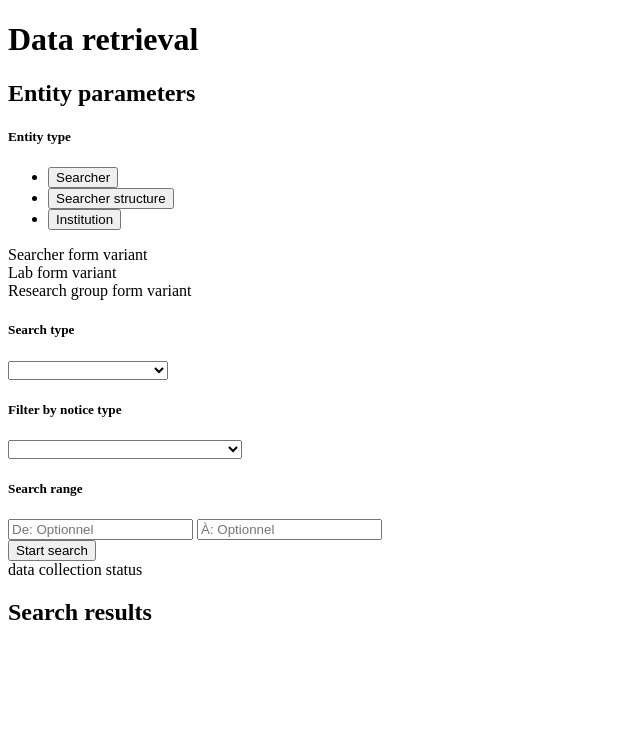
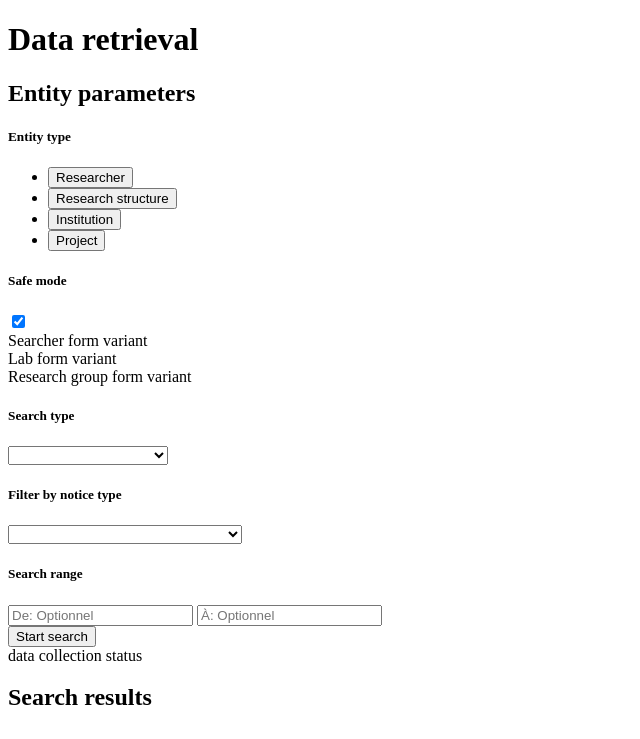
Before and after one commit to CRISalid-esr/svp-harvester, a Python web app: template app/templates/retrieve.html.jinja in a window 1280 px wide. Shown: the part 233-972 px from the top of the page, without its empty margins (0-640 px from the left). Before the commit the page ends 853 px from the top, so only its background shows below. Run offline with Jinja, Linux system fonts and the light colour scheme; the template is opened without the code that fills it, so the values that code supplies are empty.

Commit message:
Safe mode toggle

```diff
--- a/app/templates/package.json
+++ b/app/templates/package.json
@@ -28,6 +28,7 @@
     "axios": "^1.5.0",
     "bootstrap": "^5.3.1",
     "bootstrap-icons": "^1.11.1",
+    "bootstrap5-toggle": "^5.0.6",
     "chart.js": "^2.9.4",
     "datatables.net-dt": "^1.13.6",
     "ejs": "^3.1.9",
--- a/app/templates/retrieve.html.jinja
+++ b/app/templates/retrieve.html.jinja
@@ -3,39 +3,62 @@
 {% block head_title %}{% trans %}Data retrieval{% endtrans %}{% endblock %}
 {% block page_title %}{% trans %}Data retrieval{% endtrans %}{% endblock %}
 {% block first_section_title %}{% trans %}Entity parameters{% endtrans %}{% endblock %}
-{%  block first_section_content %}
+{% block first_section_content %}
     <div class="row" id="retrieve-page-content">
         <div class="col-md-8 order-md-1 col-12 mb-md-0 mb-3" id="form-container">
             <form id="form-element">
+                <div class="row">
+                    <div class="col-md-10">
                         <h5>{% trans %}Entity type{% endtrans %}</h5>
-
                         <ul class="nav nav-pills mb-3" id="pills-tab" role="tablist">
                             <li class="nav-item" role="presentation">
-                <button class="nav-link active" id="pills-searcher-tab" data-bs-toggle="pill" data-bs-target="#pills-searcher" type="button" role="tab" aria-controls="pills-searcher" aria-selected="true">{% trans %}Searcher{% endtrans %}</button>
+                                <button class="nav-link active" id="pills-searcher-tab" data-bs-toggle="pill"
+                                        data-bs-target="#pills-searcher" type="button" role="tab"
+                                        aria-controls="pills-searcher" aria-selected="true">{% trans %}
+                                    Researcher{% endtrans %}</button>
                             </li>
                             <li class="nav-item" role="presentation">
-                <button class="nav-link" id="pills-laboratory-tab" data-bs-toggle="pill" data-bs-target="#pills-laboratory" type="button" role="tab" aria-controls="pills-laboratory" aria-selected="false">{% trans %}Searcher structure{% endtrans %}</button>
+                                <button class="nav-link" id="pills-laboratory-tab" data-bs-toggle="pill"
+                                        data-bs-target="#pills-laboratory" type="button" role="tab"
+                                        aria-controls="pills-laboratory" aria-selected="false">{% trans %}Research
+                                    structure{% endtrans %}</button>
                             </li>
                             <li class="nav-item" role="presentation">
-                <button class="nav-link" id="pills-research-group-tab" data-bs-toggle="pill" data-bs-target="#pills-research-group" type="button" role="tab" aria-controls="pills-research-group" aria-selected="false">{% trans %}Institution{% endtrans %}</button>
+                                <button class="nav-link" id="pills-research-group-tab" data-bs-toggle="pill"
+                                        data-bs-target="#pills-research-group" type="button" role="tab"
+                                        aria-controls="pills-research-group" aria-selected="false">{% trans %}
+                                    Institution{% endtrans %}</button>
                             </li>
-            <!--
                             <li class="nav-item" role="presentation">
-                <button class="nav-link" id="pills-disabled-tab" data-bs-toggle="pill" data-bs-target="#pills-disabled" type="button" role="tab" aria-controls="pills-disabled" aria-selected="false" disabled>Disabled</button>
+                                <button class="nav-link" id="pills-project-tab" data-bs-toggle="pill"
+                                        data-bs-target="#pills-project" type="button" role="tab"
+                                        aria-controls="pills-project" aria-selected="false">{% trans %}
+                                    Project{% endtrans %}</button>
                             </li>
-            -->
                         </ul>
+                    </div>
+                    <div class="col-md-2 d-flex justify-content-end">
+                        <div class="text-md-end">
+                            <h5>{% trans %}Safe mode{% endtrans %}</h5>
+                            <input id="safe-mode-toggle" type="checkbox" data-toggle="toggle" checked/>
+                        </div>
+                    </div>
+                </div>
                 <div class="tab-content" id="pills-tabContent">
-              <div class="tab-pane fade show active" id="pills-searcher" role="tabpanel" aria-labelledby="pills-searcher-tab" tabindex="0">Searcher form variant</div>
-              <div class="tab-pane fade" id="pills-laboratory" role="tabpanel" aria-labelledby="pills-laboratory-tab" tabindex="0">Lab form variant</div>
-              <div class="tab-pane fade" id="pills-research-group" role="tabpanel" aria-labelledby="pills-research-group-tab" tabindex="0">Research group form variant</div>
+                    <div class="tab-pane fade show active" id="pills-searcher" role="tabpanel"
+                         aria-labelledby="pills-searcher-tab" tabindex="0">Searcher form variant
+                    </div>
+                    <div class="tab-pane fade" id="pills-laboratory" role="tabpanel"
+                         aria-labelledby="pills-laboratory-tab" tabindex="0">Lab form variant
+                    </div>
+                    <div class="tab-pane fade" id="pills-research-group" role="tabpanel"
+                         aria-labelledby="pills-research-group-tab" tabindex="0">Research group form variant
+                    </div>
                     <!--
                   <div class="tab-pane fade" id="pills-disabled" role="tabpanel" aria-labelledby="pills-disabled-tab" tabindex="0">test</div>
                   -->
                 </div>
                 <div id="identifier-fields-container"></div>
-
-
 
 
                 <div class="row">
@@ -83,7 +106,8 @@
                             <option value="ETABTHESE">{% trans %}Establishment thesis{% endtrans %}</option>
                             <option value="MEMLIC">{% trans %}typdoc_MEMLIC{% endtrans %}</option>
                             <option value="NOTE">{% trans %}Reading note{% endtrans %}</option>
-                            <option value="OTHERREPORT">{% trans %}Other reports, seminars, workshops{% endtrans %}</option>
+                            <option value="OTHERREPORT">{% trans %}Other reports, seminars,
+                                workshops{% endtrans %}</option>
                             <option value="REPACT">{% trans %}Activity report{% endtrans %}</option>
                             <option value="SYNTHESE">{% trans %}Summary notes{% endtrans %}</option>
                         </select>
@@ -97,7 +121,8 @@
                     <input type="text" aria-label="Last date" class="form-control" placeholder="À: Optionnel">
                 </div>
                 <div class="d-grid gap-2 d-md-flex justify-content-md-end">
-                    <button type="submit" class="btn btn-primary" id="run-retrieval-btn"><i class="bi bi-search"></i>{% trans %}Start search{% endtrans %}</button>
+                    <button type="submit" class="btn btn-primary" id="run-retrieval-btn"><i class="bi bi-search"></i>
+                        {% trans %}Start search{% endtrans %}</button>
                 </div>
 
             </form>
--- a/app/templates/src/js/index.js
+++ b/app/templates/src/js/index.js
@@ -2,7 +2,13 @@ import env from "./env"
 import Client from "./common/client"
 import RetrievePage from "./retrieve/retrieve_page"
 
+const enableTooltips = function () {
+    const tooltipTriggerList = document.querySelectorAll('[data-bs-toggle="tooltip"]')
+    const tooltipList = [...tooltipTriggerList].map(tooltipTriggerEl => new bootstrap.Tooltip(tooltipTriggerEl))
+}
+
 const init = function () {
+    enableTooltips();
     const pageIdentifier = document.getElementById("page-identifier").value;
     switch (pageIdentifier) {
         case "overview":
--- a/app/templates/src/js/main.js
+++ b/app/templates/src/js/main.js
@@ -4,6 +4,7 @@ import '../scss/styles.scss'
 
 // Import all of Bootstrap's JS
 import * as bootstrap from 'bootstrap'
+import 'bootstrap5-toggle/js/bootstrap5-toggle.ecmas.min'
 
 // Import our custom JS
 import './index.js'
--- a/app/templates/src/scss/styles.scss
+++ b/app/templates/src/scss/styles.scss
@@ -6,6 +6,7 @@ $info: #dcebfe;
 $bootstrap-icons-font-dir: "~bootstrap-icons/font/fonts";
 
 @import "~bootstrap-icons/font/bootstrap-icons.scss";
+@import "~bootstrap5-toggle/css/bootstrap5-toggle.min.css";
 @import '~datatables.net-dt/css/jquery.dataTables.css';
 @import '../../node_modules/pretty-print-json/dist/css/pretty-print-json.dark-mode.min.css';
 
```
Also changed, not shown: app/templates/package-lock.json. Lines whose indentation alone changed are shown as unchanged.
